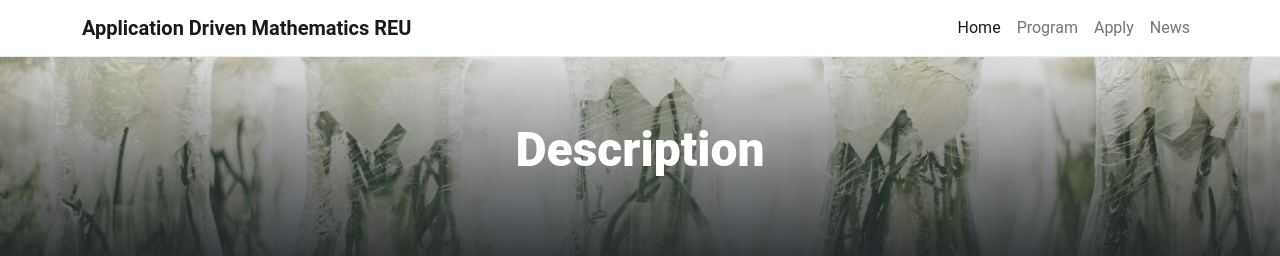
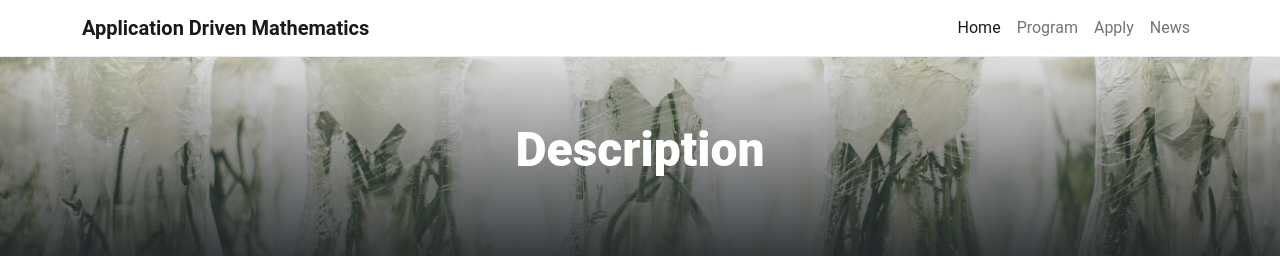
Before and after one commit to adm-vietnam/adm-vietnam.github.io, a Jekyll site: the page built from pages/home.md, in a window 1280 px wide. Shown: the top 256 px of the page. Built offline with Jekyll 4.4.1, drawn with Linux system fonts in a browser that asks for light colours; our own code applies the rules of GitHub Pages for plain Markdown files.

Commit message:
Update _config.yml

```diff
--- a/_config.yml
+++ b/_config.yml
@@ -1,5 +1,5 @@
 # SITE SETTINGS
-title: Application Driven Mathematics REU                        # Title in top navigation bar (navbar) and <head>
+title: Application Driven Mathematics                        # Title in top navigation bar (navbar) and <head>
 author: REU-Vietnam                    # Used for copyright statement in footer
 baseurl: ""                   # Only required if your site is in a directory e.g. https://username.github.io/sitename
                                         # which has url: "https://username.github.io" (no slash) and baseurl: "/sitename" (leading slash)
```
